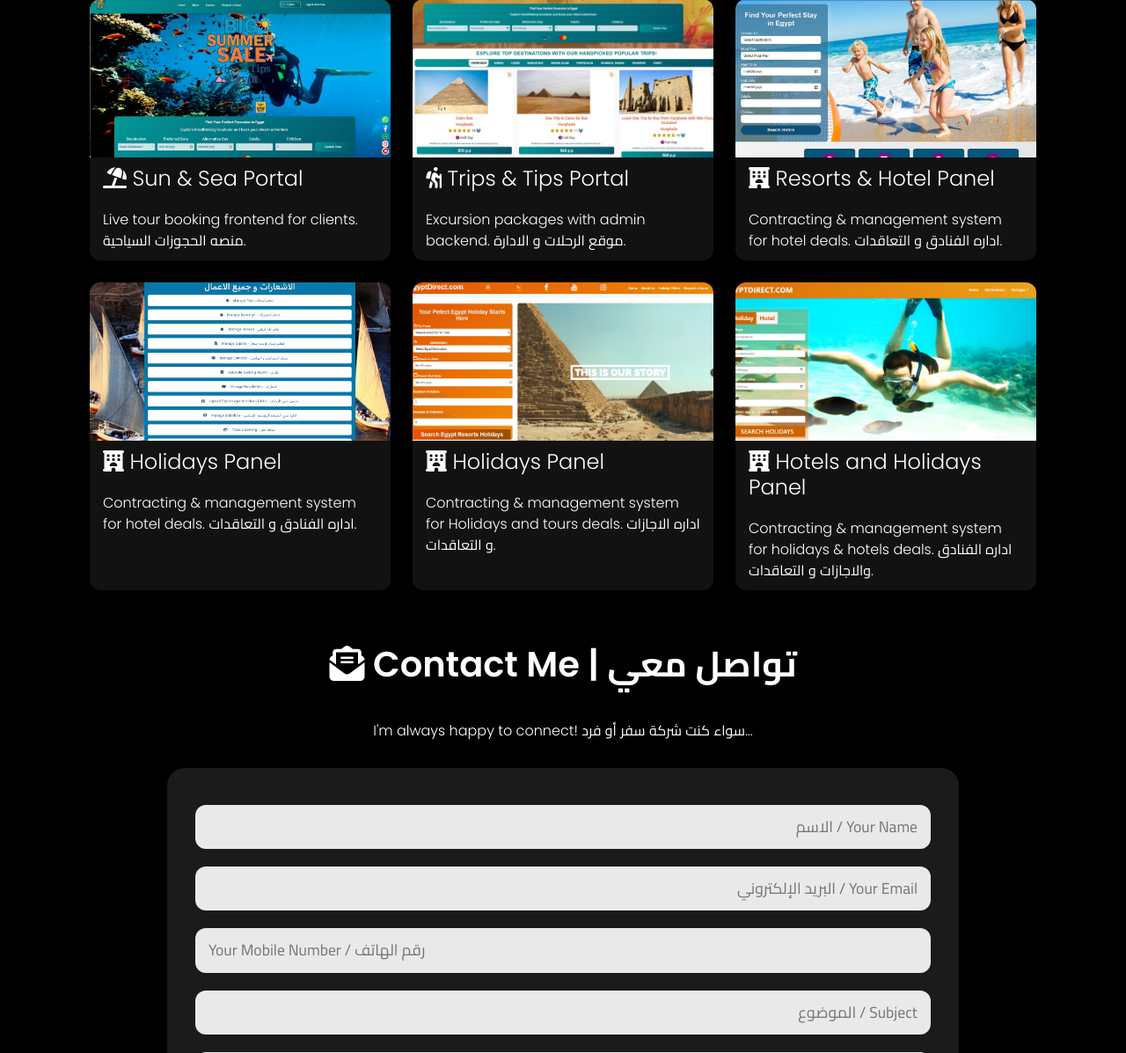
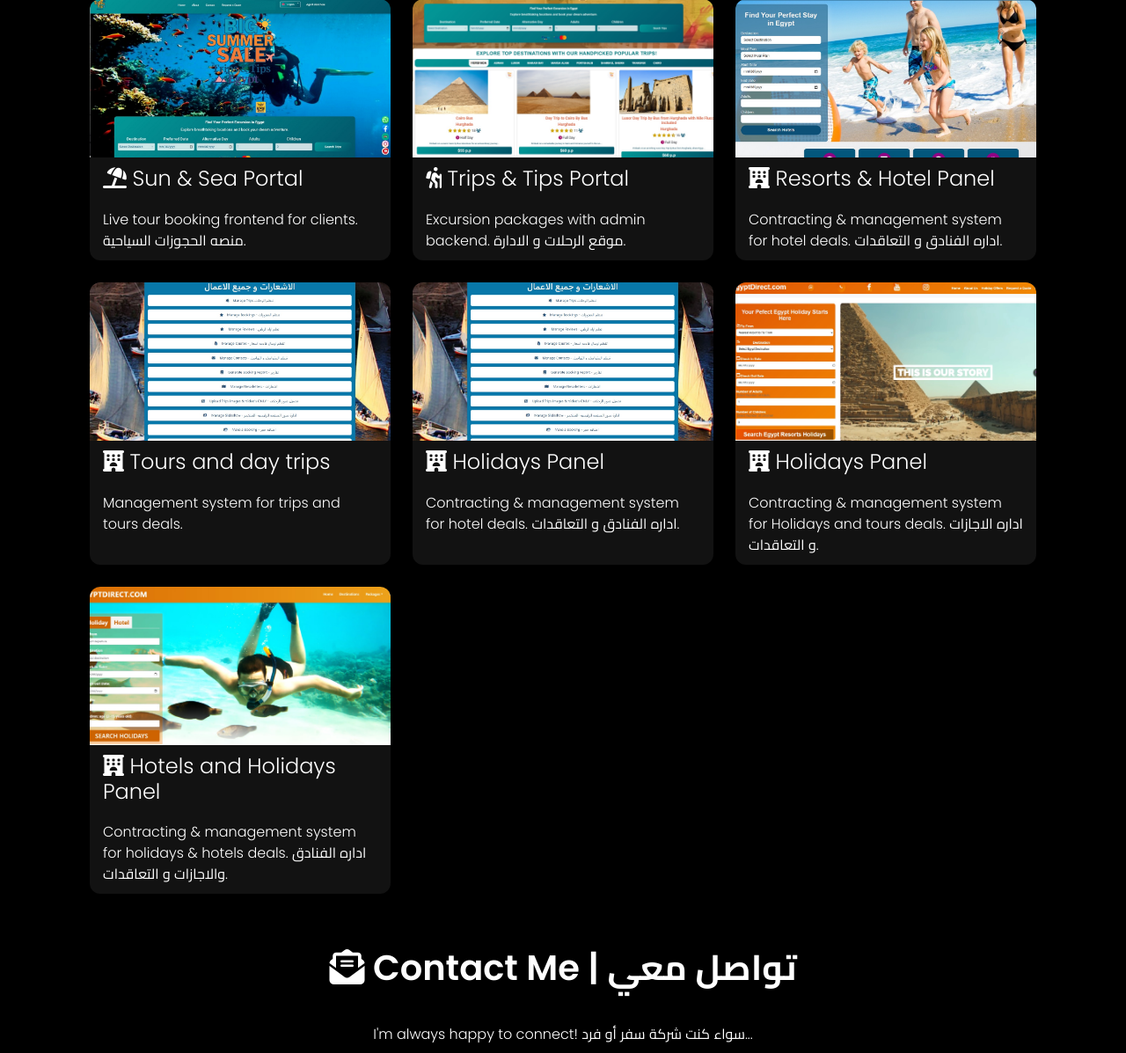
Before and after one commit to WELWEL63/Walid-CV, a Flask app: page / in a window 1280 px wide. Shown: the part 1618-2815 px from the top of the page at 88% size. Run offline with Flask 3, Linux system fonts and the light colour scheme.

Commit message:
new project

```diff
--- a/templates/index.html
+++ b/templates/index.html
@@ -316,6 +316,12 @@
           <img src="{{ url_for('static', filename='hotels.jpg') }}" alt="Hotels">
           <h4><i class="fas fa-hotel"></i> Resorts & Hotel Panel</h4>
           <p>Contracting & management system for hotel deals. اداره الفنادق و التعاقدات.</p>
+
+          <a href="https://wael-tours.onrender.com/" class="portfolio-card" target="_blank">
+          <img src="{{ url_for('static', filename='admin.jpg') }}" alt="Hotels">
+          <h4><i class="fas fa-hotel"></i> Tours and day trips</h4>
+          <p>Management system for trips and tours deals.</p>
+        </a>
         </a>
         <a href="https://tripsandtipseg-hens.onrender.com/admin/login" class="portfolio-card" target="_blank">
           <img src="{{ url_for('static', filename='admin.jpg') }}" alt="Hotels">
```
